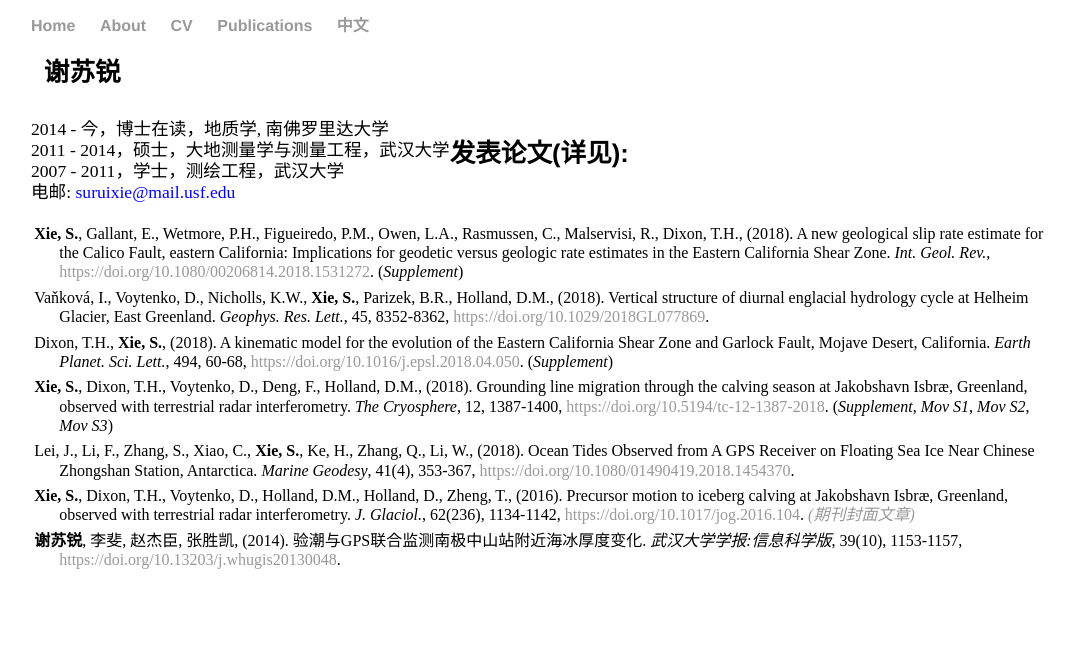
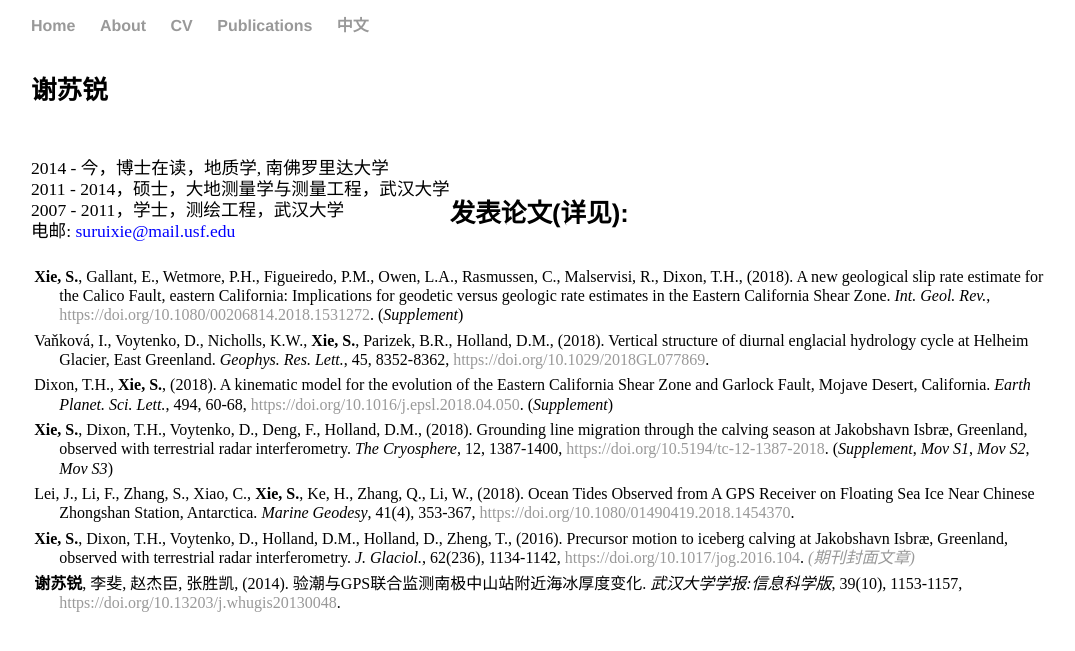
Before and after one commit to suruixie/suruixie.github.io, a Jekyll site: the page built from Chinese/index.html, in a window 1280 px wide. Shown: the top 651 px of the page, without its empty margins (97-1172 px from the left). Built offline with Jekyll 4.4.1, drawn with Linux system fonts in a browser that asks for light colours; a style sheet for code colours, icons or effects is not loaded.

Commit message:
Update main.css

```diff
--- a/css/main.css
+++ b/css/main.css
@@ -14,7 +14,7 @@
 h1 { font-size: 3em;  }
 h2 { font-size: 2.7em; }
 h3 { font-size: 2.3em; }
-h4 { font-size: 1.6em;  margin: 0.5em}
+h4 { font-size: 1.6em; }
 
 nav ul, footer ul { font-size: 1em; font-family: 'Helvetica', 'Arial', 'Sans-Serif'; padding: 0px; list-style: none; font-weight: bold; }
 nav ul li, footer ul li { display: inline; margin-right: 20px; }
```
